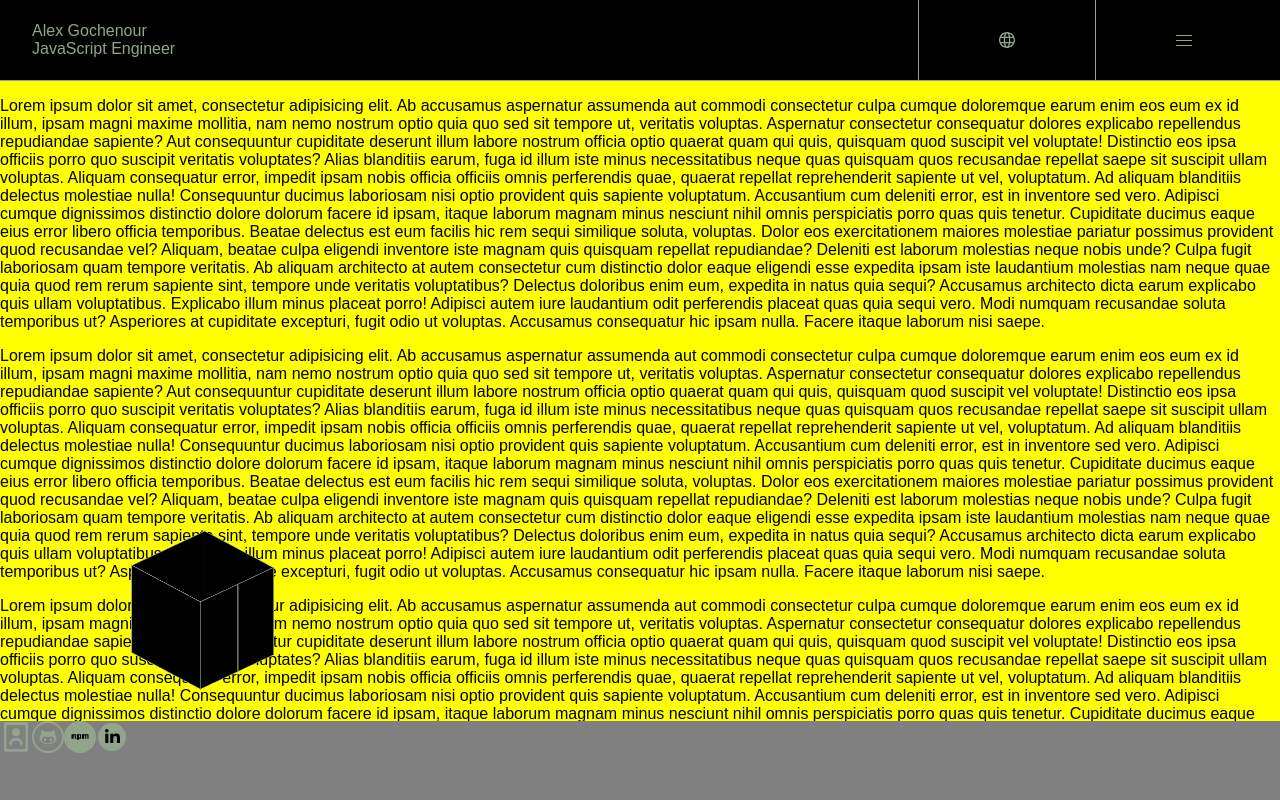
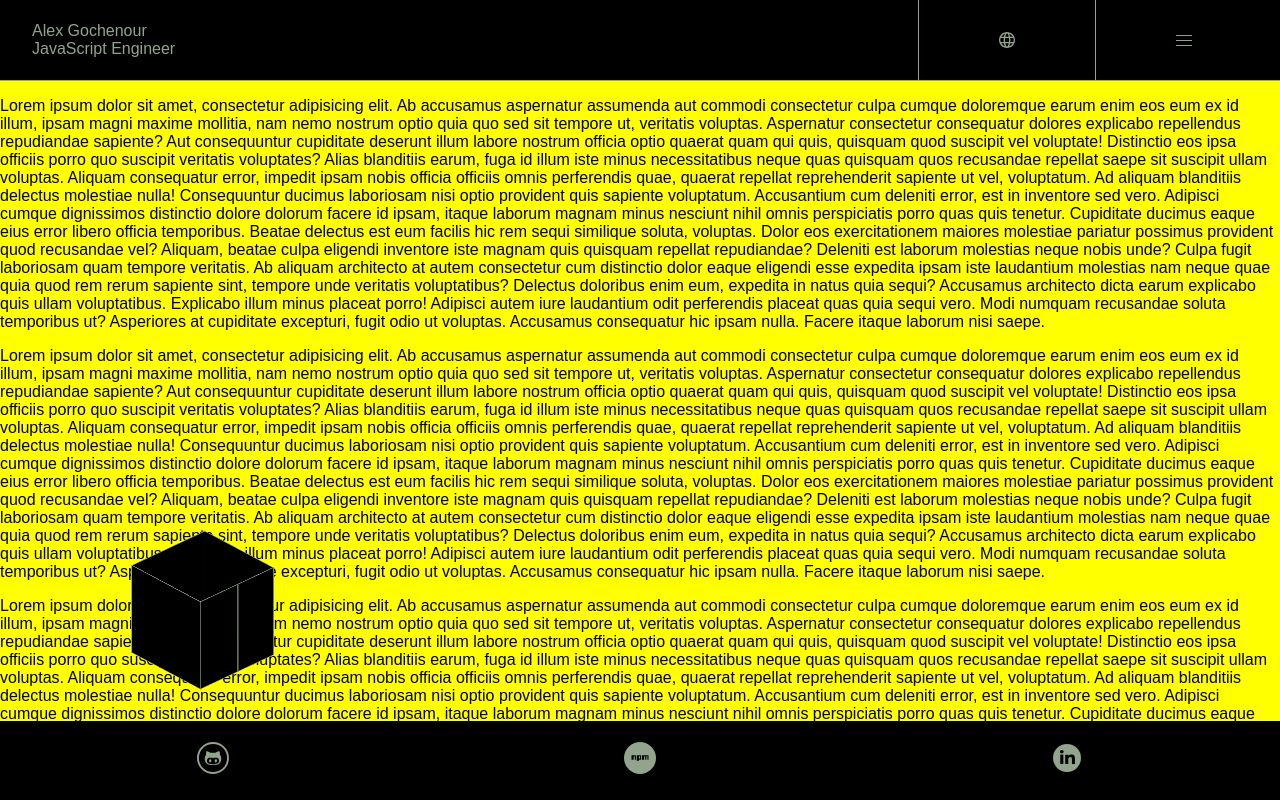
Before and after one commit to chunyukuo88/portfolio2, a React (Create React App) app: page / in a window 1280 px wide. Built offline with nearby package versions, Linux system fonts and the light colour scheme; what aws-amplify would draw is missing.

Commit message:
Fixed footer.

```diff
--- a/src/App.css
+++ b/src/App.css
@@ -59,8 +59,10 @@ main {
 }
 
 footer {
-  background-color: gray;
   height: 10vh;
+  display: grid;
+  cursor: pointer;
+  grid-template-columns: repeat(3, 33.3333%);
 }
 
 footer span {
--- a/src/components/Footer/Footer.js
+++ b/src/components/Footer/Footer.js
@@ -6,9 +6,6 @@ import LinkedIn from 'src/common/icons/contact_LinkedIn.svg';
 export function Footer() {
   return (
     <footer>
-      <span>
-        <img className='footer-icons' src={Mail} alt='Mail icon'/>
-      </span>
     <span>
       <a href='https://github.com/chunyukuo88/' target='_blank' rel='noreferrer'>
         <img className='footer-icons' src={GitHub} alt='Github icon'/>
```
